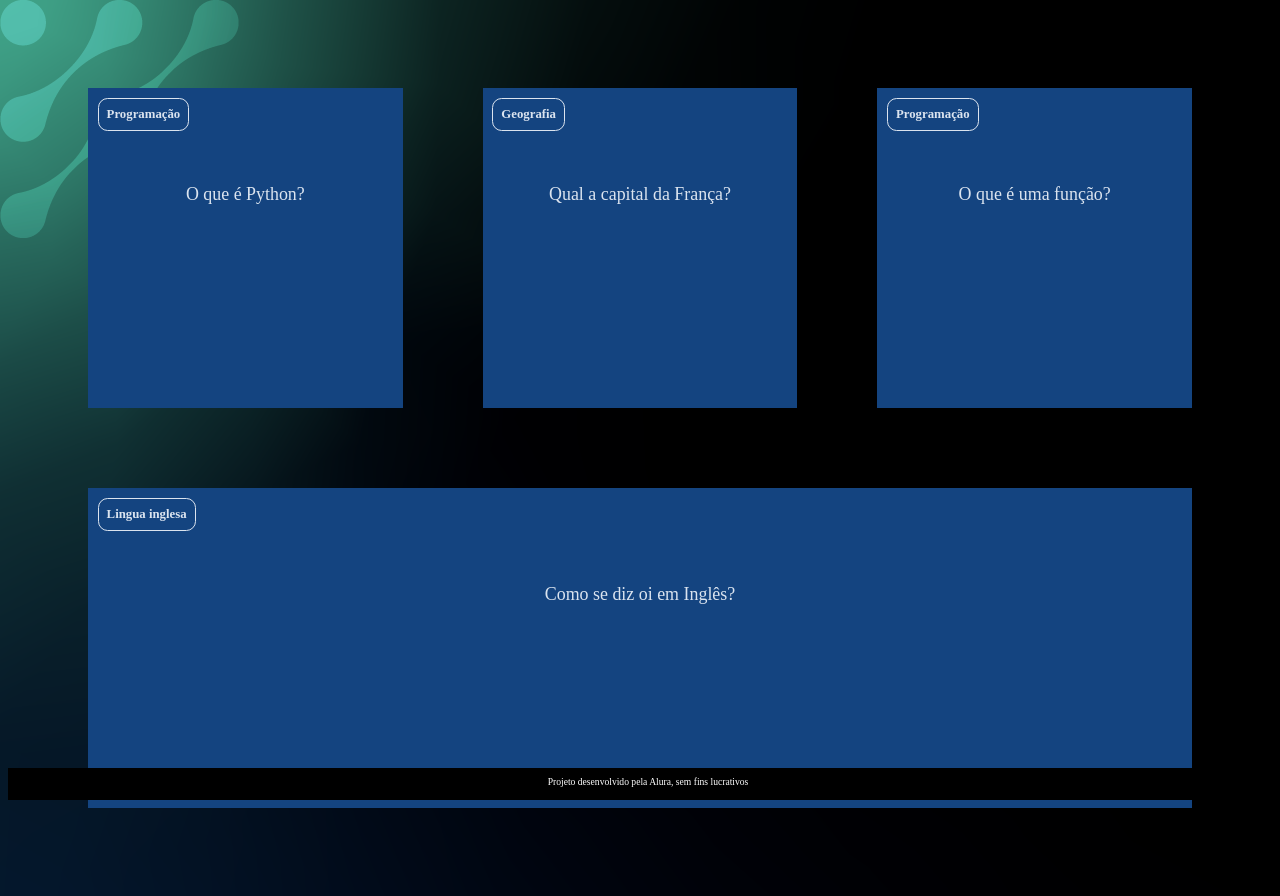
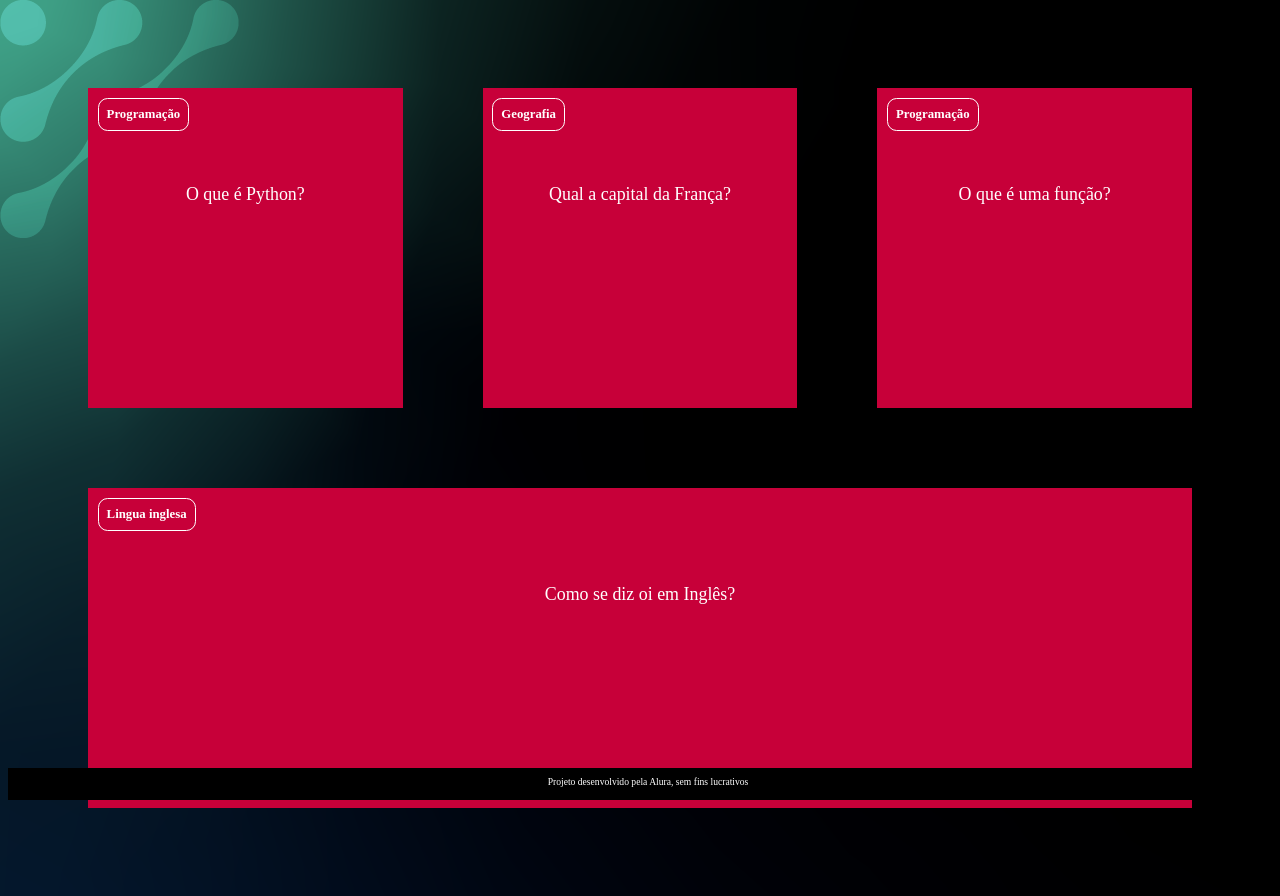
Before and after one commit to BatataArmada/Cart-o-alura-projeto-3-do-4-bimestre, a plain HTML site: page index.html in a window 1280 px wide. Drawn offline with Linux system fonts and the light colour scheme.

Commit message:
Update style.css

```diff
--- a/assets/style.css
+++ b/assets/style.css
@@ -1,7 +1,7 @@
 :root {
-    --text-color: #DBE4EF;
-    --card-front-color: #144480;
-    --card-back-color: #00F4BF;
+    --text-color: #ffffff;
+    --card-front-color: #C70039;
+    --card-back-color: #581845;
 }
 
 body {
```
